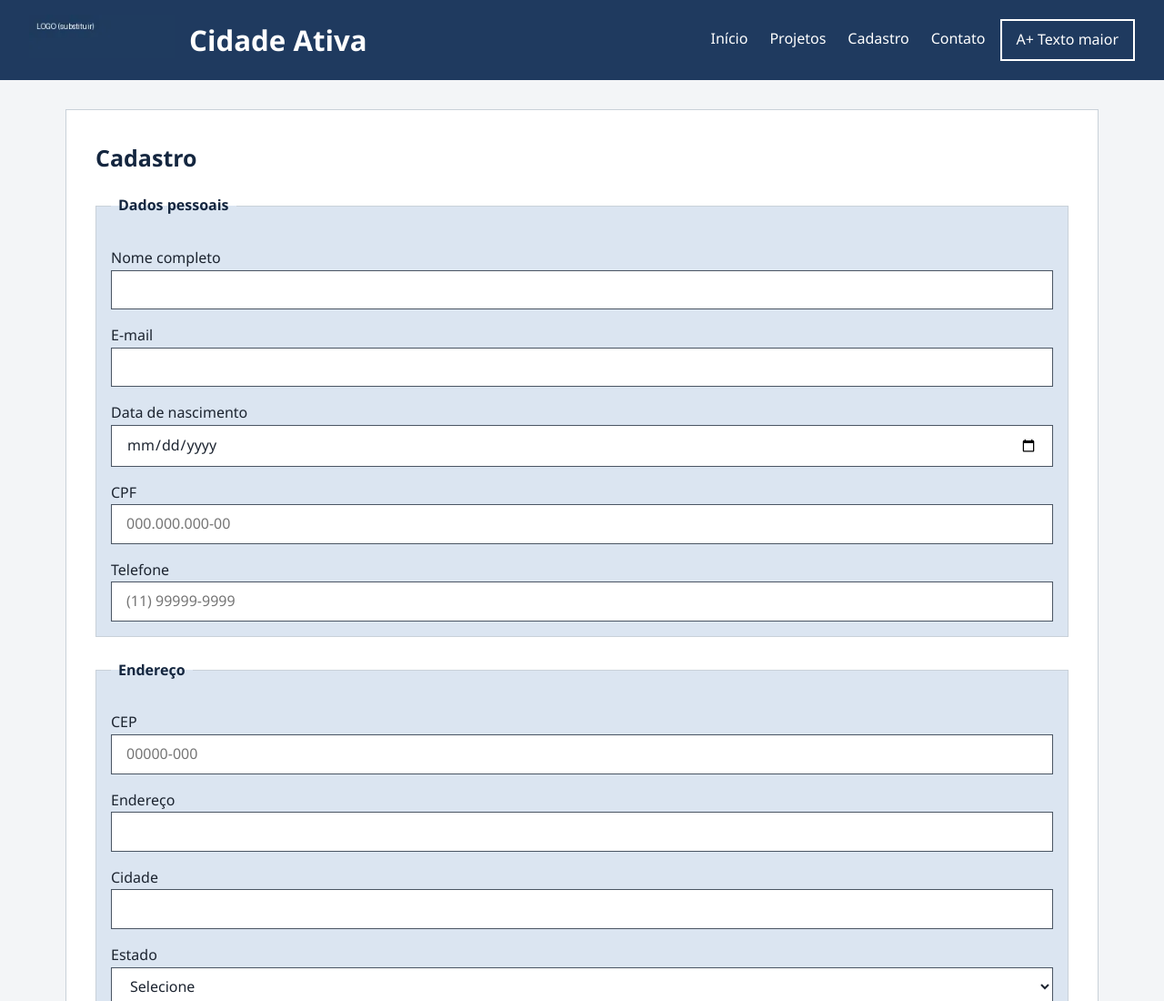
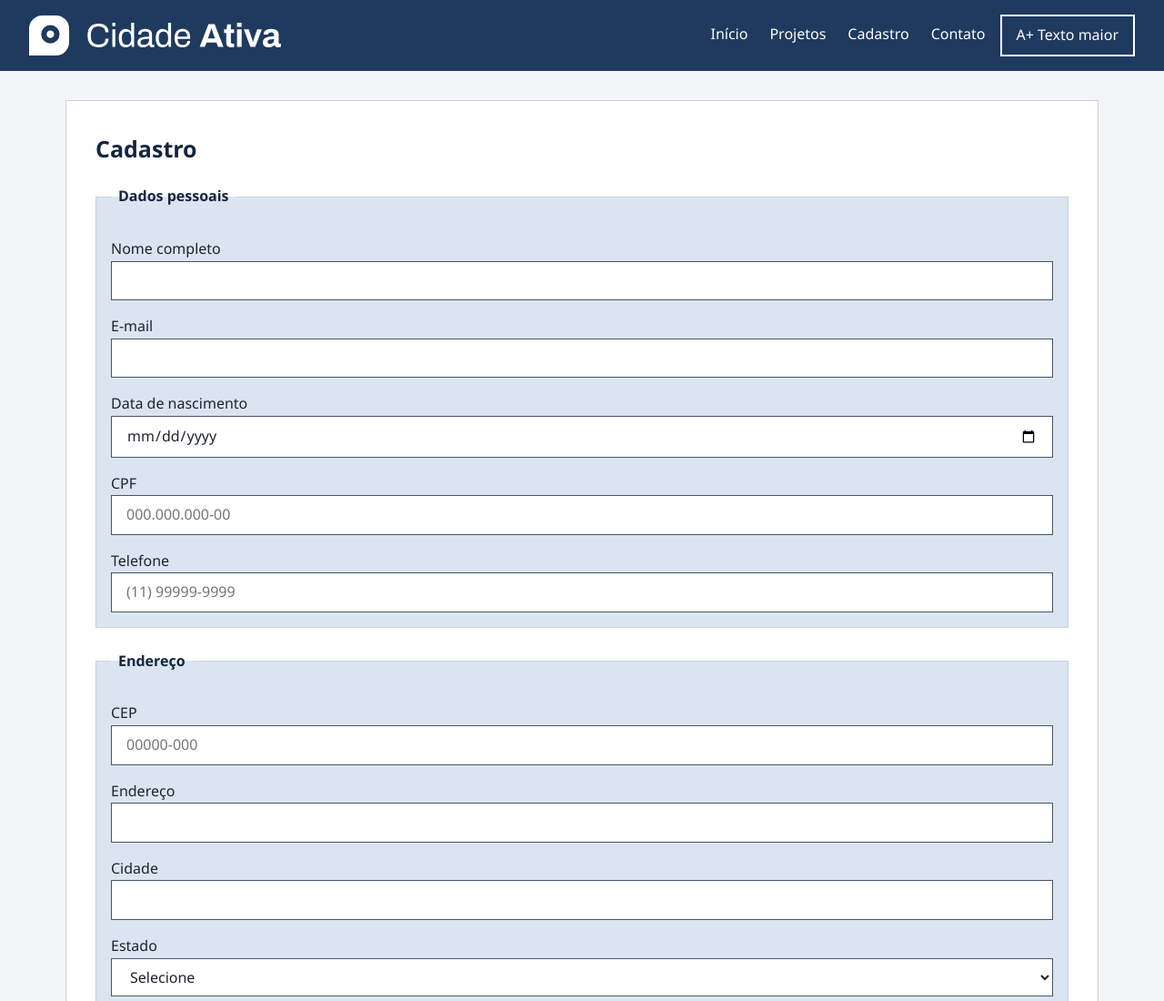
Before and after one commit to KWillTech/cidade-ativa-faculdade, a plain HTML site: page html/cadastro.html in a window 1280 px wide. Shown: the top 1100 px of the page at 91% size. Drawn offline with nearby package versions, Linux system fonts and the light colour scheme.

Commit message:
feat(identidade-visual): aplica os logos da marca no cabeçalho e o favicon
- logo horizontal negativo (branco) em SVG, com PNG de reserva, dentro do <h1>;
- ícone do app como favicon nas três páginas;
- kit completo de logos em imagens/logos/;
- remove os logos provisórios logo.png e logo.webp.

O logo negativo tem bom contraste sobre o azul escuro do cabeçalho.

```diff
--- a/css/style.css
+++ b/css/style.css
@@ -65,8 +65,8 @@ header {
   position: relative;
 }
 
-header img { height: 48px; width: auto; }
 header h1 { margin: 0; font-size: var(--fs-500); flex: 1; }
+header h1 img { display: block; height: 36px; width: auto; max-width: 100%; }
 
 /* ==========================================================
    MENU RESPONSIVO (hambúrguer no celular, dropdown no desktop)
@@ -248,6 +248,7 @@ footer { text-align: center; padding: var(--esp-4); font-size: var(--fs-100); co
 @media (min-width: 768px) {
   :root { --gap-grid: var(--esp-4); --largura-max: 100%; }
   header { padding: var(--esp-3) var(--esp-5); }
+  header h1 img { height: 44px; }
 
   /* Esconde o hambúrguer e exibe o menu horizontal */
   .menu-toggle, .menu-icone { display: none; }
--- a/html/cadastro.html
+++ b/html/cadastro.html
@@ -4,16 +4,18 @@
     <meta charset="UTF-8">
     <meta name="viewport" content="width=device-width, initial-scale=1.0">
     <title>Cidade Ativa - Cadastro</title>
+    <link rel="icon" type="image/svg+xml" href="../imagens/logos/cidade-ativa-icone-app.svg">
     <link rel="stylesheet" href="../css/style.css">
 </head>
 <body>
 
 <header>
-    <picture>
-        <source srcset="../imagens/logo.webp" type="image/webp">
-        <img src="../imagens/logo.png" alt="Logo Cidade Ativa">
-    </picture>
-    <h1>Cidade Ativa</h1>
+    <h1>
+        <picture>
+            <source srcset="../imagens/logos/cidade-ativa-horizontal-mono-negativa.svg" type="image/svg+xml">
+            <img src="../imagens/logos/cidade-ativa-horizontal-mono-negativa.png" alt="Logo Cidade Ativa" width="302" height="48">
+        </picture>
+    </h1>
     <nav aria-label="Navegação principal">
         <input type="checkbox" id="menu-toggle" class="menu-toggle">
         <label for="menu-toggle" class="menu-icone">
```
Also changed, not shown: html/index.html (+7 -5 lines), html/projetos.html (+7 -5 lines), imagens/logo.png (deleted), imagens/logo.webp (deleted), imagens/logos/cidade-ativa-horizontal-mono-negativa.png (added), imagens/logos/cidade-ativa-horizontal-mono-negativa.svg (added), imagens/logos/cidade-ativa-horizontal-mono-positiva.svg (added), imagens/logos/cidade-ativa-horizontal.svg (added), imagens/logos/cidade-ativa-icone-app.svg (added), imagens/logos/cidade-ativa-simbolo-mono-negativa.svg (added), imagens/logos/cidade-ativa-simbolo.svg (added), imagens/logos/cidade-ativa-vertical.svg (added).
